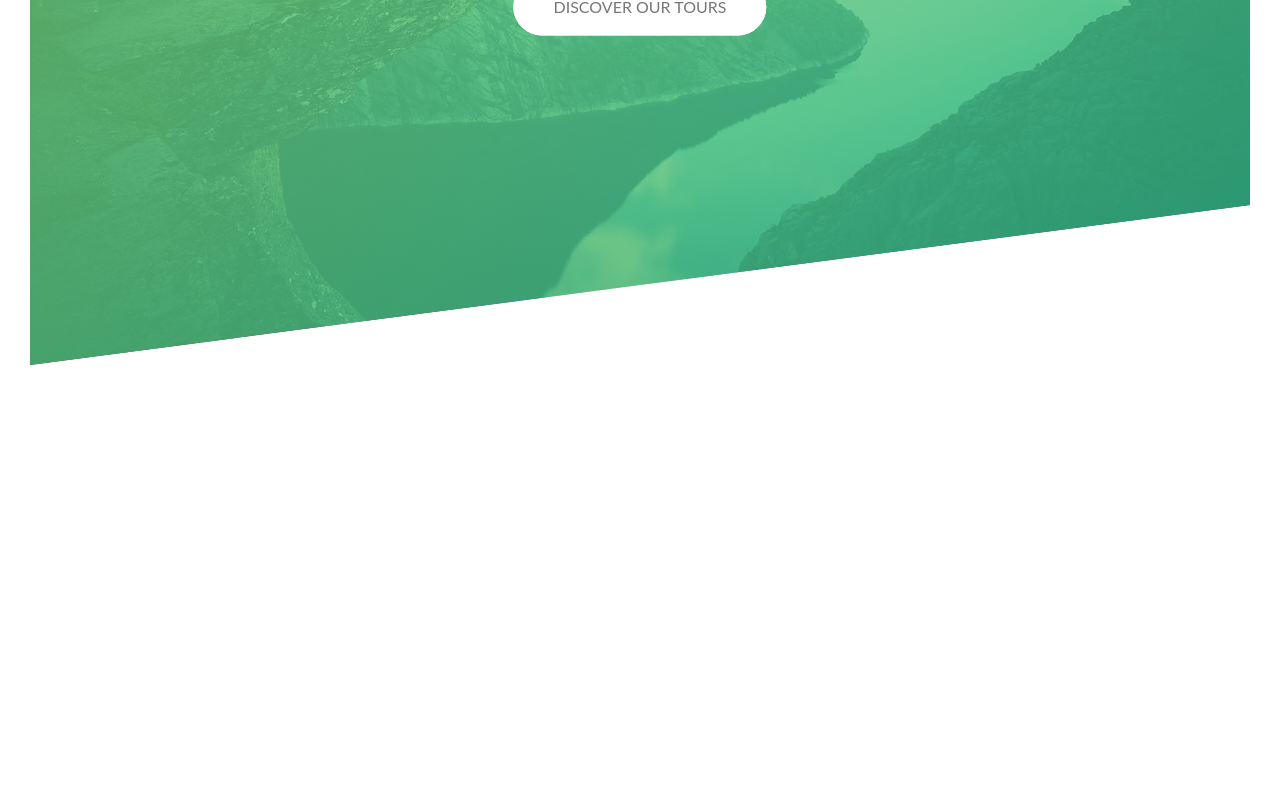
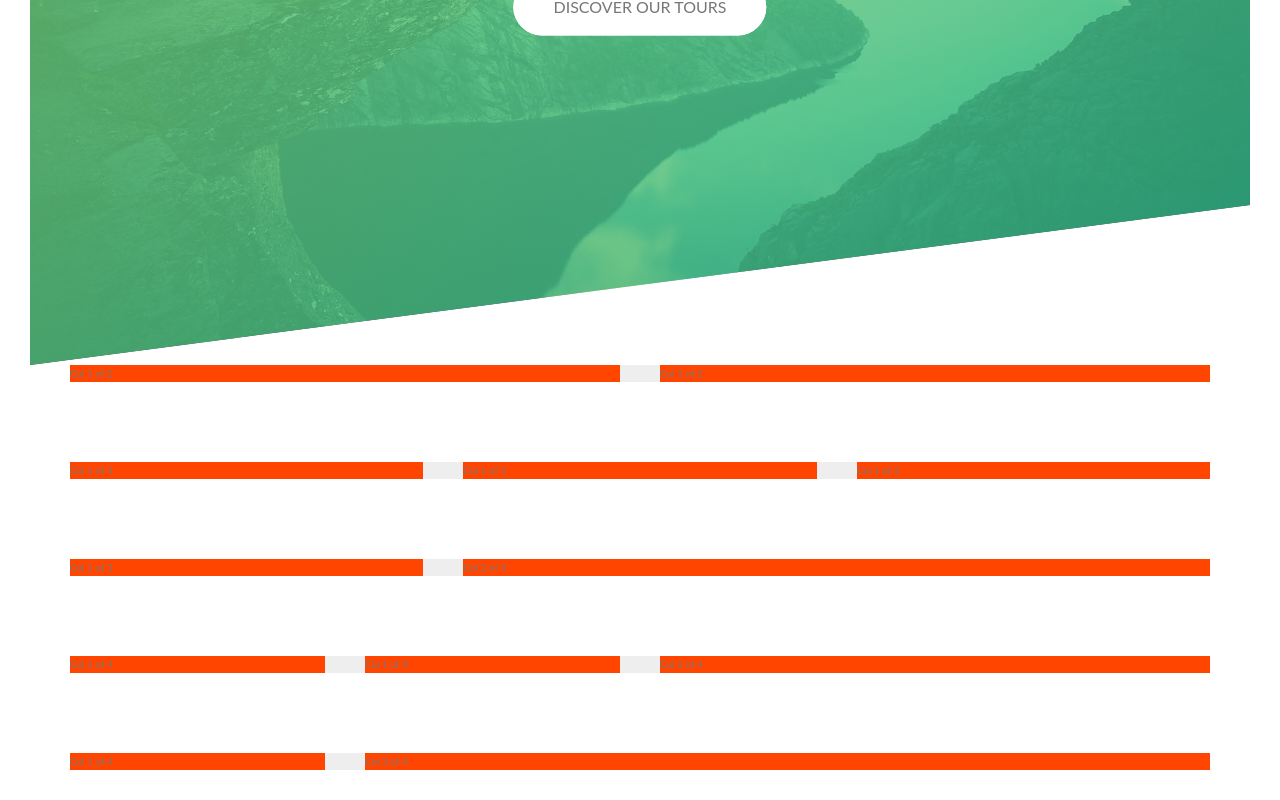
Before and after one commit to JonathanLGeorge/natureSCSS, a React (Create React App) app: page / in a window 1280 px wide. Shown: the part 425-1225 px from the top of the page. Before the commit the page ends 820 px from the top, so only its background shows below. Built offline with nearby package versions, Linux system fonts and the light colour scheme.

Commit message:
custom grid floating format

```diff
--- a/src/App.js
+++ b/src/App.js
@@ -2,11 +2,13 @@
 
 import "./sass/main.css";
 import Header from "./components/Header";
+import TestGrid from "./components/TestGrid";
 
 function App() {
   return (
     <div className="App">
       <Header />
+      <TestGrid />
     </div>
   );
 }
--- /dev/null
+++ b/src/components/TestGrid.js
@@ -0,0 +1,33 @@
+import React from "react";
+
+function TestGrid() {
+  return (
+    <section className="grid-test">
+      <div className="row">
+        <div className="col-1-of-2">Col 1 of 2</div>
+        <div className="col-1-of-2">Col 1 of 2</div>
+      </div>
+
+      <div className="row">
+        <div className="col-1-of-3">Col 1 of 3</div>
+        <div className="col-1-of-3">Col 1 of 3</div>
+        <div className="col-1-of-3">Col 1 of 3</div>
+      </div>
+      <div className="row">
+        <div className="col-1-of-3">Col 1 of 3</div>
+        <div className="col-2-of-3">Col 2 of 3</div>
+      </div>
+      <div className="row">
+        <div className="col-1-of-4">Col 1 of 4</div>
+        <div className="col-1-of-4">Col 1 of 4</div>
+        <div className="col-2-of-4">Col 2 of 4</div>
+      </div>
+      <div className="row">
+        <div className="col-1-of-4">Col 1 of 4</div>
+        <div className="col-3-of-4">Col 3 of 4</div>
+      </div>
+    </section>
+  );
+}
+
+export default TestGrid;
--- a/src/sass/abstracts/_variables.scss
+++ b/src/sass/abstracts/_variables.scss
@@ -7,3 +7,8 @@
 $color-grey-dark: #777;
 $color-white: #fff;
 $color-black: #000;
+
+//Grid
+$grid-width: 114rem;
+$gutter-vertical: 8rem;
+$gutter-horizontal: 4rem;
--- /dev/null
+++ b/src/sass/layout/_grid.scss
@@ -0,0 +1,64 @@
+//standard is 1140px width
+.row {
+  max-width: $grid-width;
+  background-color: #eee;
+  //center block elements inside another block element
+  margin: 0 auto; //auto will figure out the margin for left and right
+  //margin-bottom: $gutter-vertical;
+
+  //so we dont have the last row have a margin
+  &:not(:last-child) {
+    //the not will select everything but the last child
+    margin-bottom: $gutter-vertical;
+  }
+
+  @include clearfix;
+
+  //this will select all classes that start with "col-". That was ^ is doing. selecting the start
+  [class^="col-"] {
+    background-color: orangered;
+    float: left; //we always float left for grids colums
+
+    //we dont want the last colums margin
+    &:not(:last-child) {
+      margin-right: $gutter-horizontal;
+    }
+  }
+  //$ ends, ^ starts, * contains
+
+  .col-1-of-2 {
+    //these are half the row length - the gutter
+    width: calc((100% - #{$gutter-horizontal}) / 2);
+  }
+
+  .col-1-of-3 {
+    width: calc((100% - 2 * #{$gutter-horizontal}) / 3);
+  }
+  .col-2-of-3 {
+    width: calc(
+      2 * ((100% - 2 * #{$gutter-horizontal}) / 3) + #{$gutter-horizontal}
+    );
+  }
+
+  .col-1-of-4 {
+    width: calc((100% - 3 * #{$gutter-horizontal}) / 4);
+  }
+
+  .col-2-of-4 {
+    width: calc(
+      2 * ((100% - 3 * #{$gutter-horizontal}) / 4) + #{$gutter-horizontal}
+    );
+  }
+
+  .col-3-of-4 {
+    width: calc(
+      3 * ((100% - 3 * #{$gutter-horizontal}) / 4) + 2 * #{$gutter-horizontal}
+    );
+  }
+}
+
+//there is a problem that is fixed with clearfix
+//we have zero pixel height for each row
+//this is because each of the child elements of the row element ar floated
+//this makes the height colaps and become zero
+//we need a clear fix hack to fix this (we will take advantage of a ./abstrats/mixin)
--- a/src/sass/main.css
+++ b/src/sass/main.css
@@ -198,6 +198,58 @@
   text-align: center;
 }
 
+.row {
+  max-width: 114rem;
+  background-color: #eee;
+  margin: 0 auto;
+}
+
+.row:not(:last-child) {
+  margin-bottom: 8rem;
+}
+
+.row::after {
+  content: "";
+  display: table;
+  clear: both;
+}
+
+.row [class^="col-"] {
+  background-color: orangered;
+  float: left;
+}
+
+.row [class^="col-"]:not(:last-child) {
+  margin-right: 4rem;
+}
+
+.row .col-1-of-2 {
+  width: calc((100% - 4rem) / 2);
+}
+
+.row .col-1-of-3 {
+  width: calc((100% - 2 * 4rem) / 3);
+}
+
+.row .col-2-of-3 {
+  width: calc(
+ 2 * ((100% - 2 * 4rem) / 3) + 4rem);
+}
+
+.row .col-1-of-4 {
+  width: calc((100% - 3 * 4rem) / 4);
+}
+
+.row .col-2-of-4 {
+  width: calc(
+ 2 * ((100% - 3 * 4rem) / 4) + 4rem);
+}
+
+.row .col-3-of-4 {
+  width: calc(
+ 3 * ((100% - 3 * 4rem) / 4) + 2 * 4rem);
+}
+
 *,
 *::after,
 *::before {
--- a/src/sass/main.scss
+++ b/src/sass/main.scss
@@ -11,6 +11,7 @@
 
 @import "./layout/header";
 
+@import "./layout/grid";
 *,
 *::after,
 *::before {
```
Also changed, not shown: src/sass/abstracts/_mixins.scss (+8 -0 lines), 2 other files (tests, documents, lock files or other folders).
